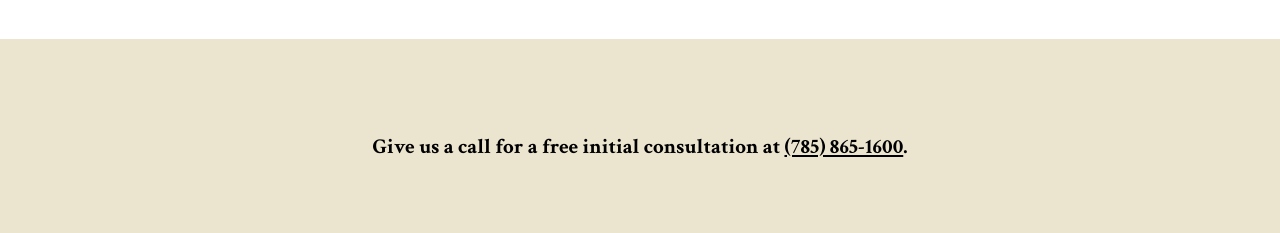
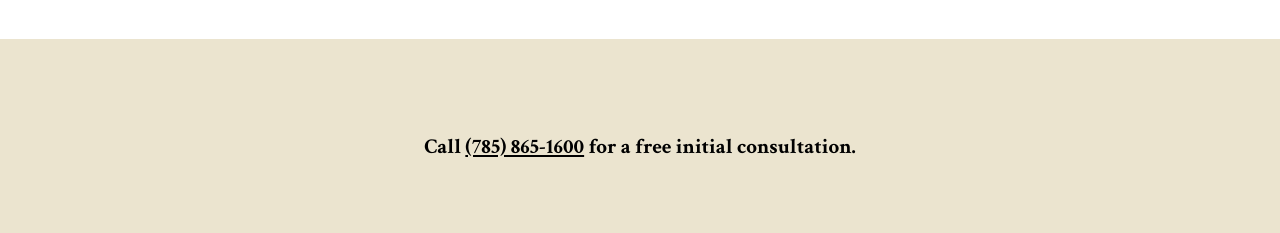
Before and after one commit to jonsamp/tim-riling-law, a plain HTML site: page index.html in a window 1280 px wide. Shown: the part 860-1093 px from the top of the page. Drawn offline with Linux system fonts and the light colour scheme; some packages are replaced by stand-ins of ours.

Commit message:
new copy

```diff
--- a/index.html
+++ b/index.html
@@ -71,8 +71,8 @@
       </section>
       <section class="consultation">
         <h3>
-          Give us a call for a free initial consultation at
-          <a href="tel:1-785-865-1600">(785) 865-1600</a>.
+          Call <a href="tel:1-785-865-1600">(785) 865-1600</a> for a free
+          initial consultation.
         </h3>
       </section>
       <section class="contact">
```
